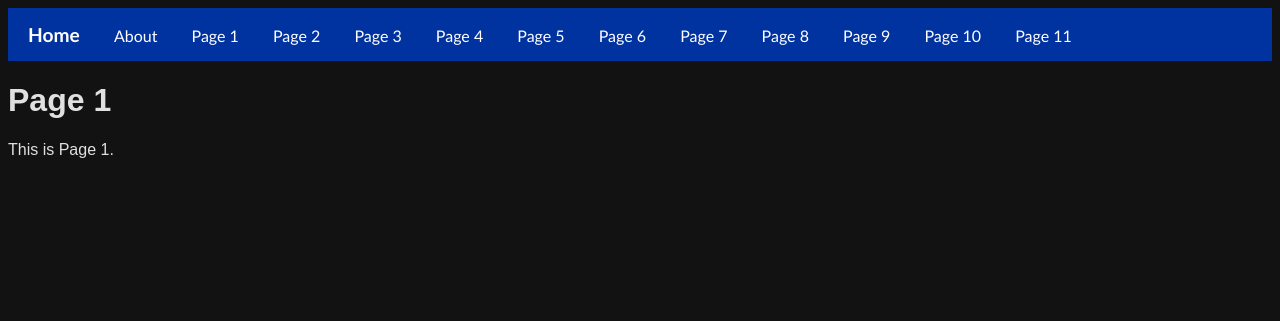
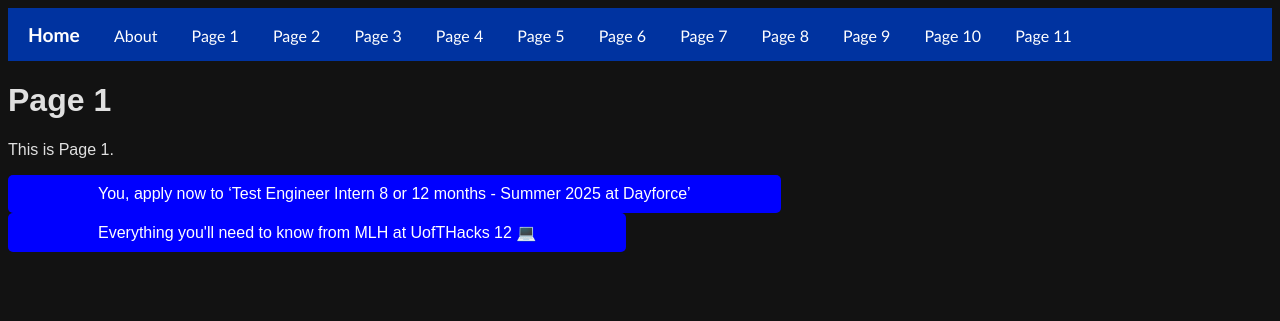
Before and after one commit to Aabha-J/UofTHacks, a Flask app: page /page6 in a window 1280 px wide. Shown: the top 321 px of the page. Run offline with Flask 3, Linux system fonts and the light colour scheme.

Commit message:
added 2 buttons for page 6

```diff
--- a/templates/page6.html
+++ b/templates/page6.html
@@ -5,4 +5,42 @@
 {% block content %}
 <h1>Page 1</h1>
 <p>This is Page 1.</p>
+
+<a href="https://www.example.com" class="button">You, apply now to ‘Test Engineer Intern 8 or 12 months - Summer 2025 at Dayforce’
+</a>
+
+<style>
+.button {
+    display: inline-block;
+    padding: 10px 20px;
+    font-size: 16px;
+    color: white;
+    background-color: blue;
+    text-align: center;
+    text-decoration: none;
+    border-radius: 5px;
+}
+.button:hover {
+    background-color: darkblue;
+}
+</style>
+
+<a href="https://www.example.com" class="button">Everything you'll need to know from MLH at UofTHacks 12 💻</a>
+
+<style>
+.button {
+    display: inline-block;
+    padding: 10px 90px;
+    font-size: 16px;
+    color: white;
+    background-color: blue;
+    text-align: center;
+    text-decoration: none;
+    border-radius: 5px;
+}
+.button:hover {
+    background-color: darkblue;
+}
+</style>
+
 {% endblock %}
```
